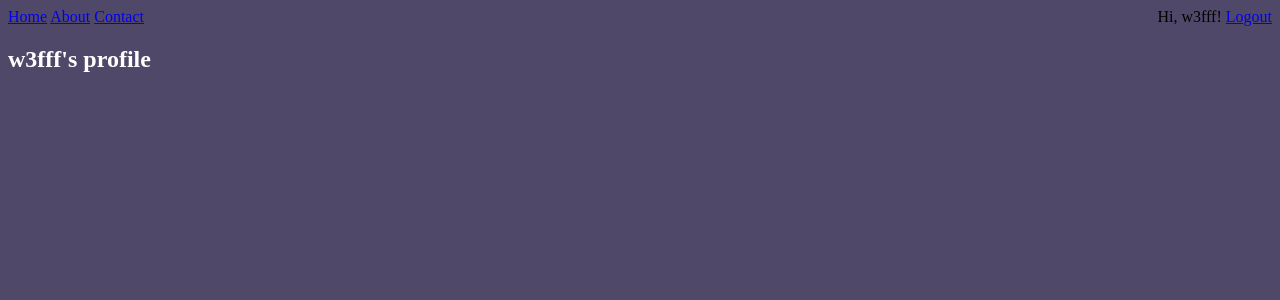
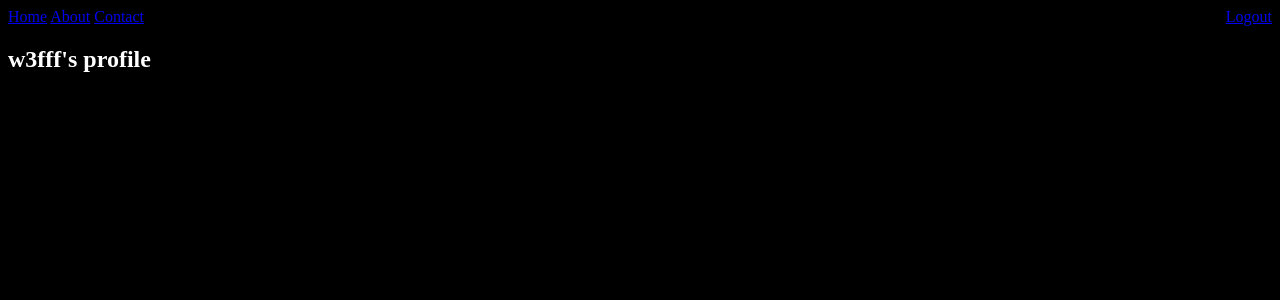
Before and after one commit to w3ffflv/school-web, a Django app: page /accounts/profile/ in a window 1280 px wide. Shown: the top 300 px of the page. Run offline with Django 4.2, Linux system fonts and the light colour scheme; a user stored in the database is signed in.

Commit message:
black color

```diff
--- a/static/base.css
+++ b/static/base.css
@@ -1,6 +1,6 @@
 body
 {
-    background-color: rgb(79, 72, 105);
+    background-color: rgb(0, 0, 0);
 }
 
 h1,h2{
```
